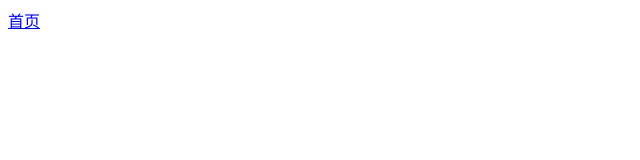
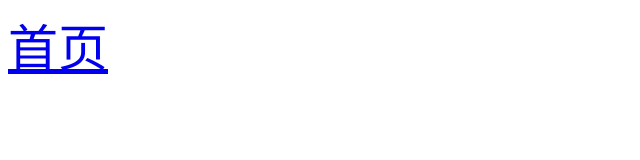
Before and after one commit to pioneers01/html-css-3rd-week, a plain HTML site: page index.html in a window 1280 px wide. Shown: the whole page, without its empty margins (0-640 px from the left). Drawn offline with Linux system fonts and the light colour scheme.

Commit message:
修改跳转页

```diff
--- a/index.html
+++ b/index.html
@@ -5,6 +5,6 @@
     <title>跳转页</title>
 </head>
 <body>
-	<a href="html/index.html">首页</a>
+	<a style="display:block; width:100px; height:100px; font-size:50px;" href="html/index.html">首页</a>
 </body>
 </html>
```
